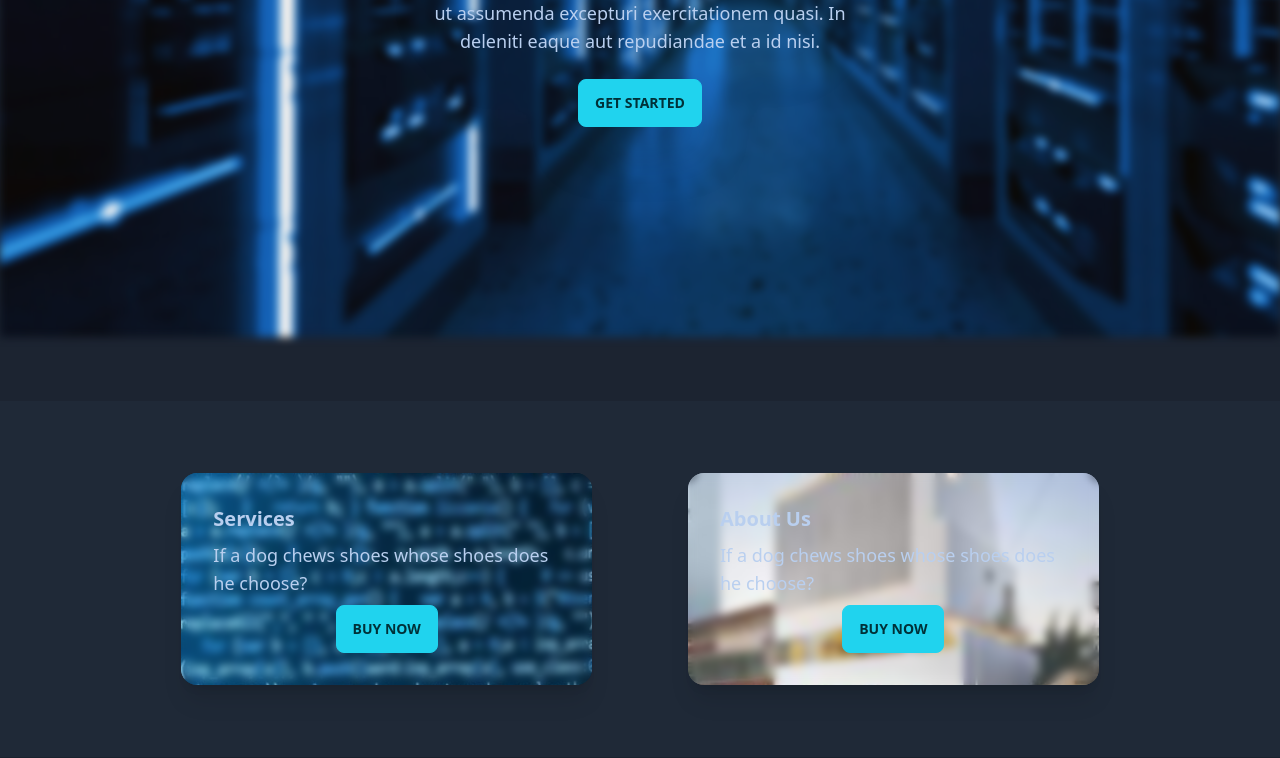
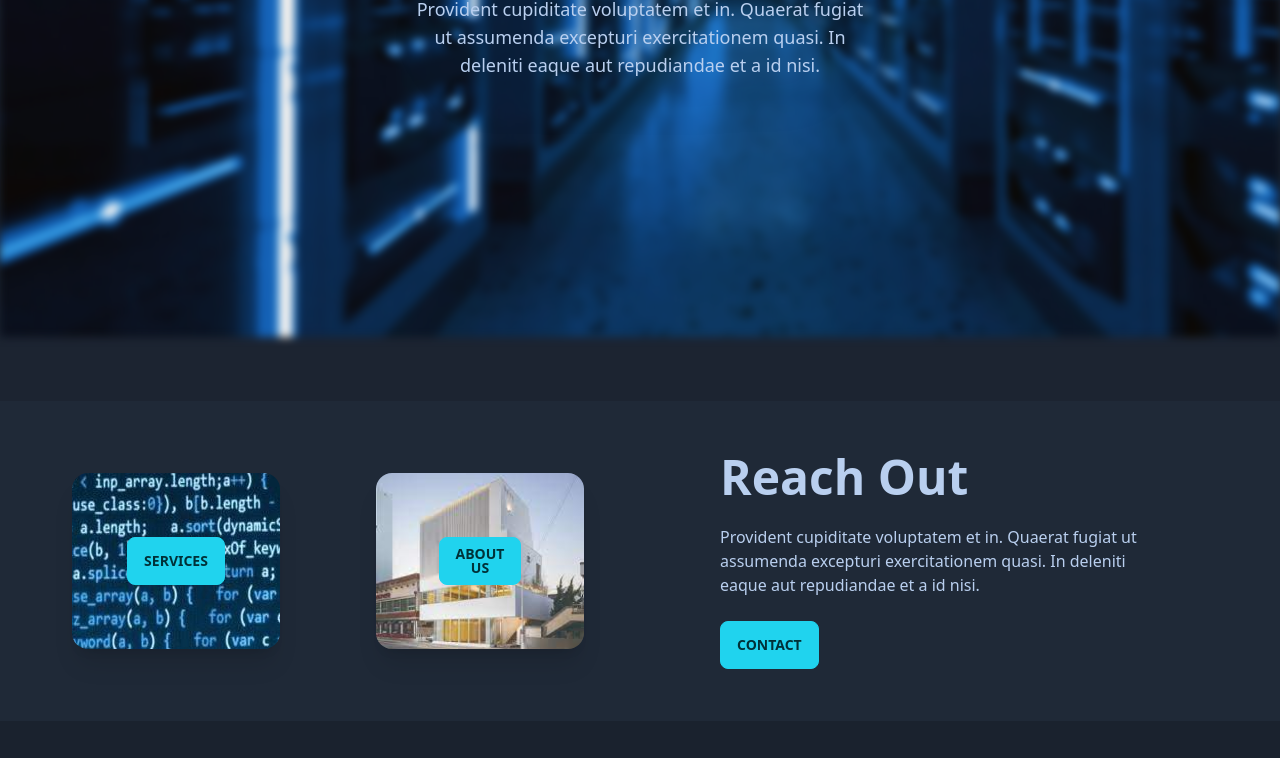
Before and after one commit to seaFaringBiscuit/ldwss, a website: page pages/index.html in a window 1280 px wide. Shown: the part 463-1221 px from the top of the page. Drawn offline with Linux system fonts and the light colour scheme.

Commit message:
changes to UI

```diff
--- a/pages/index.html
+++ b/pages/index.html
@@ -62,31 +62,35 @@
           <h1 class="text-7xl font-bold">Hello there</h1>
           <p class="py-6 text-lg">Provident cupiditate voluptatem et in. Quaerat fugiat ut assumenda excepturi
             exercitationem quasi. In deleniti eaque aut repudiandae et a id nisi.</p>
-          <button class="btn btn-primary" type="button" onclick="location.href='#a-body'">Get Started</button>
         </div>
       </div>
     </div>
-    <div class="m-6 md:flex justify-center" id="a-body" data-inviewport="fade-in">
-      <div class="card md:w-1/3 bg-base-100 shadow-xl m-12 bg-[url('../images/code.jpg')]">
-        <div class="card-body backdrop-blur-sm">
-          <h2 class="card-title">Services</h2>
-          <p class="text-lg">If a dog chews shoes whose shoes does he choose?</p>
-          <div class="card-actions justify-center">
-            <button class="btn btn-primary">Buy Now</button>
+    <div class="m-6 md:flex justify-center" data-inviewport="fade-in">
+      <div class="card md:w-1/3 bg-base-100 shadow-xl bg-center m-12 bg-[url('../images/code.jpg')]">
+        <div class="card-body">
+          <div class="card-body items-center text-center" style="justify-content:center; align-content:center;">
+            <button class="btn btn-primary">Services</button>
           </div>
         </div>
       </div>
       <div class="card md:w-1/3 bg-base-100 shadow-xl bg-cover bg-center m-12 bg-[url('../images/random-building.jpg')]">
-        <div class="card-body backdrop-blur-sm">
-          <h2 class="card-title">About Us</h2>
-          <p class="text-lg">If a dog chews shoes whose shoes does he choose?</p>
-          <div class="card-actions justify-center">
-            <button class="btn btn-primary">Buy Now</button>
+        <div class="card-body">
+          <div class="card-body items-center text-center" style="justify-content:center; align-content:center;">
+            <button class="btn btn-primary">About Us</button>
+          </div>
+        </div>
+      </div>
+      <div class="hero min-h-min bg-base-100">
+        <div class="hero-content">
+          <div class="max-w-md">
+            <h1 class="text-5xl font-bold">Reach Out</h1>
+            <p class="py-6">Provident cupiditate voluptatem et in. Quaerat fugiat ut assumenda excepturi exercitationem quasi. In deleniti eaque aut repudiandae et a id nisi.</p>
+            <button class="btn btn-primary">Contact</button>
           </div>
         </div>
       </div>
     </div>
-    <footer class="footer p-10 bg-base-300 text-base-content">
+      <footer class="footer p-10 bg-base-300 text-base-content">
       <div>
         <span class="footer-title">Services</span>
         <a class="link link-hover">Branding</a>
```
Also changed, not shown: dist/output.css.
